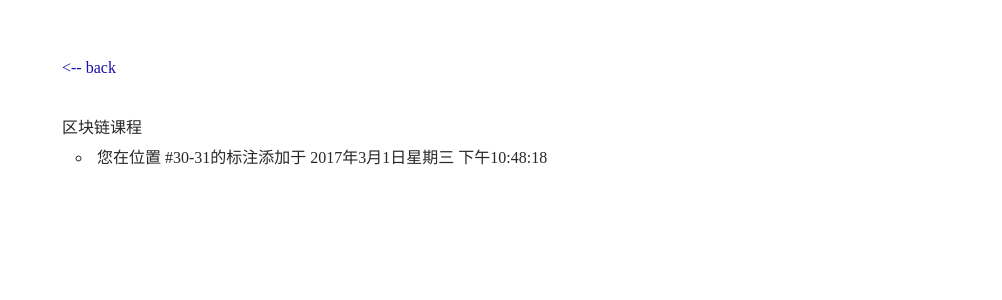
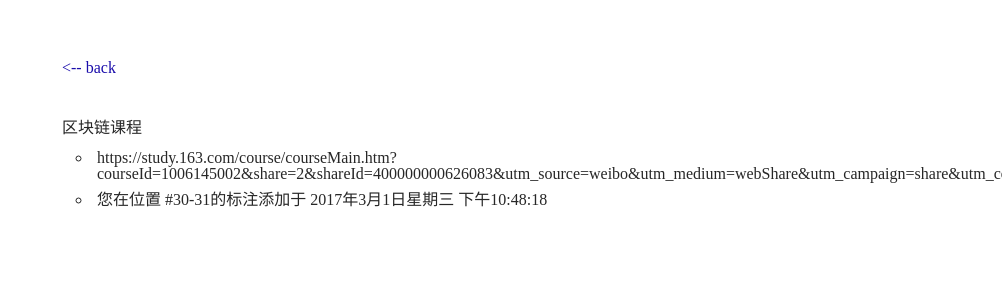
Before and after one commit to maicoder/blog, a Jekyll site: the page built from note/学习资料.md, in a window 1280 px wide. Shown: the top 300 px of the page, without its empty margins (278-1280 px from the left). Built offline with Jekyll 4.4.1, drawn with Linux system fonts in a browser that asks for light colours; some web fonts are replaced; part of the change alters nothing that is shown.

Commit message:
Update 学习资料.md

```diff
--- a/note/学习资料.md
+++ b/note/学习资料.md
@@ -3,4 +3,5 @@ layout: note
 ---
 
 区块链课程
+- https://study.163.com/course/courseMain.htm?courseId=1006145002&share=2&shareId=400000000626083&utm_source=weibo&utm_medium=webShare&utm_campaign=share&utm_content=courseIntro&_trace_c_p_k2_=499f09c864aa4010948d75a82cdf727d
 - 您在位置 #30-31的标注 | 添加于 2017年3月1日星期三 下午10:48:18
```
